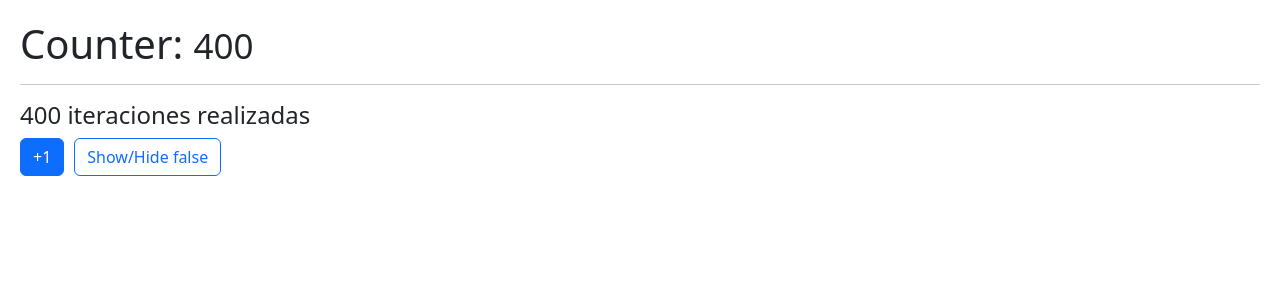
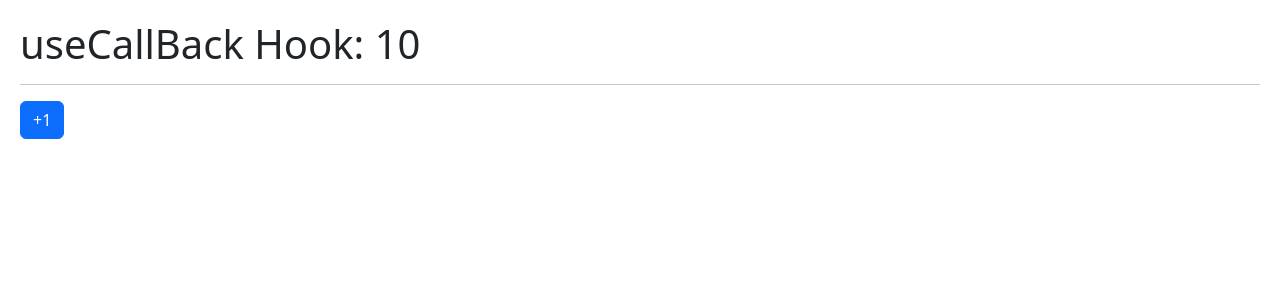
Before and after one commit to David-Josue-Murillo/Hook-App, a React (Vite) app: page / in a window 1280 px wide. Shown: the top 300 px of the page. Built offline with nearby package versions, Linux system fonts and the light colour scheme.

Commit message:
Aprendiendo sobre el manejo de memporia en los componentes

```diff
--- /dev/null
+++ b/src/06-memos/CallbackHook.jsx
@@ -0,0 +1,20 @@
+import { useState } from 'react'
+import { ShowIncrement } from './ShowIncrement';
+
+export const CallbackHook = () => {
+
+    const [counter, setCounter] = useState(10);
+
+    const increment = () => {
+        setCounter(counter + 1);
+    }
+
+    return (
+        <>
+            <h1>useCallBack Hook: {counter}</h1>
+            <hr />
+
+            <ShowIncrement increment={increment} />
+        </>
+    )
+}
--- a/src/06-memos/MemoHook.jsx
+++ b/src/06-memos/MemoHook.jsx
@@ -14,7 +14,7 @@ export const MemoHook = () => {
     const { counter, increment} = useCounter(400);
     const [show, setShow] = useState(false);
 
-    const memorizedValue = useMemo(() => heavyStuff(counter), [counter]);;
+    const memorizedValue = useMemo(() => heavyStuff(counter), [counter]);
 
     return (
     <>
--- /dev/null
+++ b/src/06-memos/ShowIncrement.jsx
@@ -0,0 +1,13 @@
+import React from 'react'
+
+export const ShowIncrement = ({ increment }) => {
+
+    console.log('Renderizando componente');
+
+    return (
+        <button className='btn btn-primary' onClick={() => increment()}>
+            +1
+        </button>
+
+    )
+}
--- a/src/main.jsx
+++ b/src/main.jsx
@@ -9,10 +9,11 @@ import './index.css';
 //import { FocusScreen } from './04-useRef/FocusScreen';
 //import { Layout } from './05-useLayoutEffect/Layout';
 //import { Memorize } from './06-memos/Memorize';
-import { MemoHook } from './06-memos/MemoHook';
+//import { MemoHook } from './06-memos/MemoHook';
+import { CallbackHook } from './06-memos/CallbackHook';
 
 ReactDOM.createRoot(document.getElementById('root')).render(
   <React.StrictMode>
-    <MemoHook />
+    <CallbackHook />
   </React.StrictMode>,
 )
```
